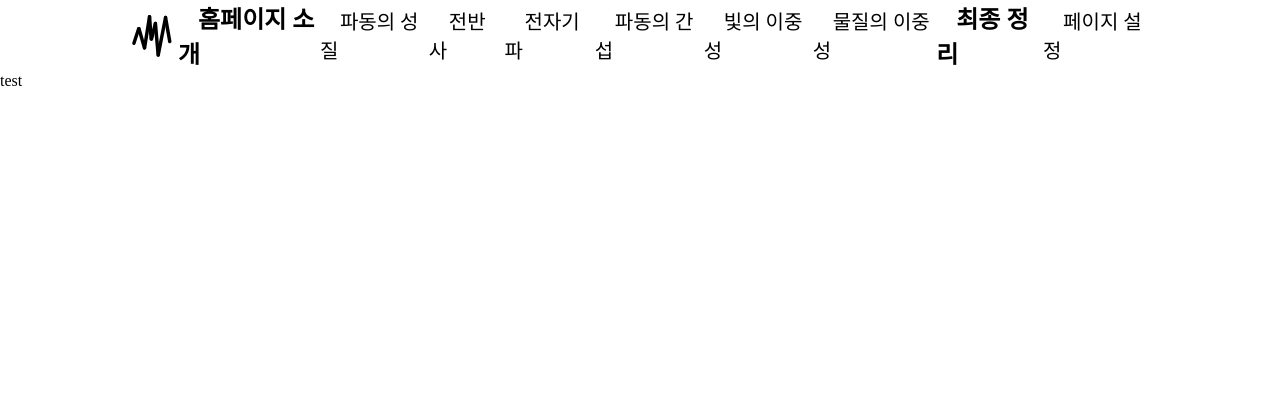
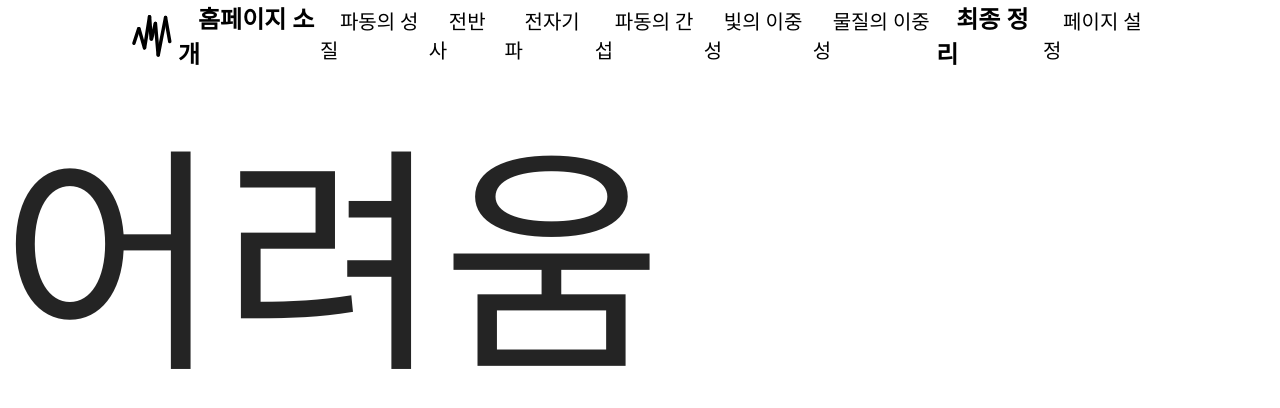
Before and after one commit to xodus0721/wave, a React (Create React App) app: page / in a window 1280 px wide. Shown: the top 408 px of the page. Built offline with nearby package versions, Linux system fonts and the light colour scheme; a web font is replaced by a local one.

Commit message:
feat: add ExtraSizeHeader

```diff
--- /dev/null
+++ b/src/components/atoms/ExtraSizeHeader.tsx
@@ -0,0 +1,17 @@
+import React from "react";
+import styled from "styled-components";
+
+interface Iprops {
+  children: string;
+}
+
+const Header = styled.span`
+  font-size: ${({ theme }) => theme.fonts.extra};
+  color: ${({ theme }) => theme.colors.header};
+`;
+
+const BigHeader = ({ children }: Iprops) => {
+  return <Header>{children}</Header>;
+};
+
+export default BigHeader;
--- a/src/components/pages/Main.tsx
+++ b/src/components/pages/Main.tsx
@@ -1,7 +1,12 @@
 import React from "react";
+import ExtraSizeHeader from "../atoms/ExtraSizeHeader";
 
 const Main = () => {
-  return <div>test</div>;
+  return (
+    <div>
+      <ExtraSizeHeader>어려움</ExtraSizeHeader>
+    </div>
+  );
 };
 
 export default Main;
```
